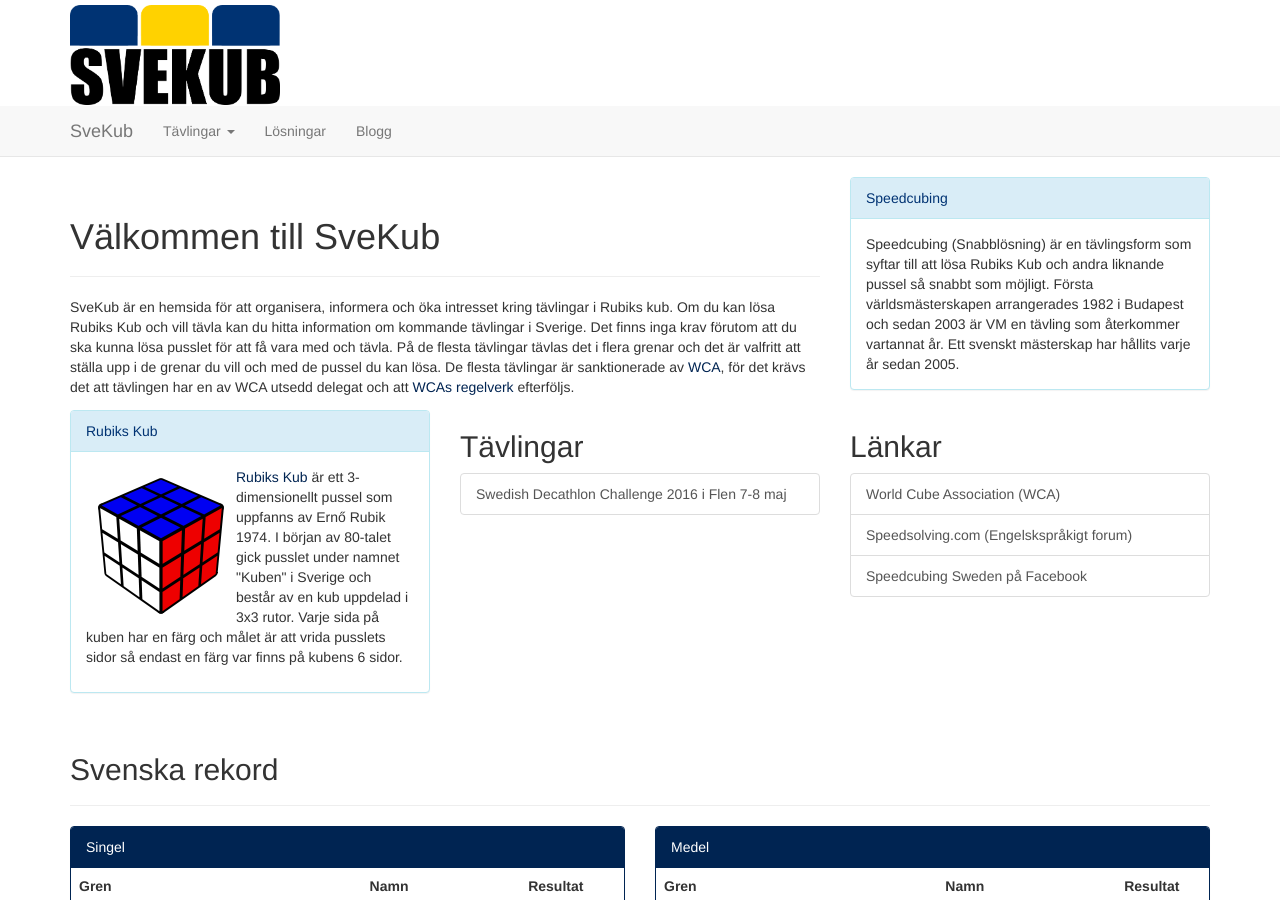
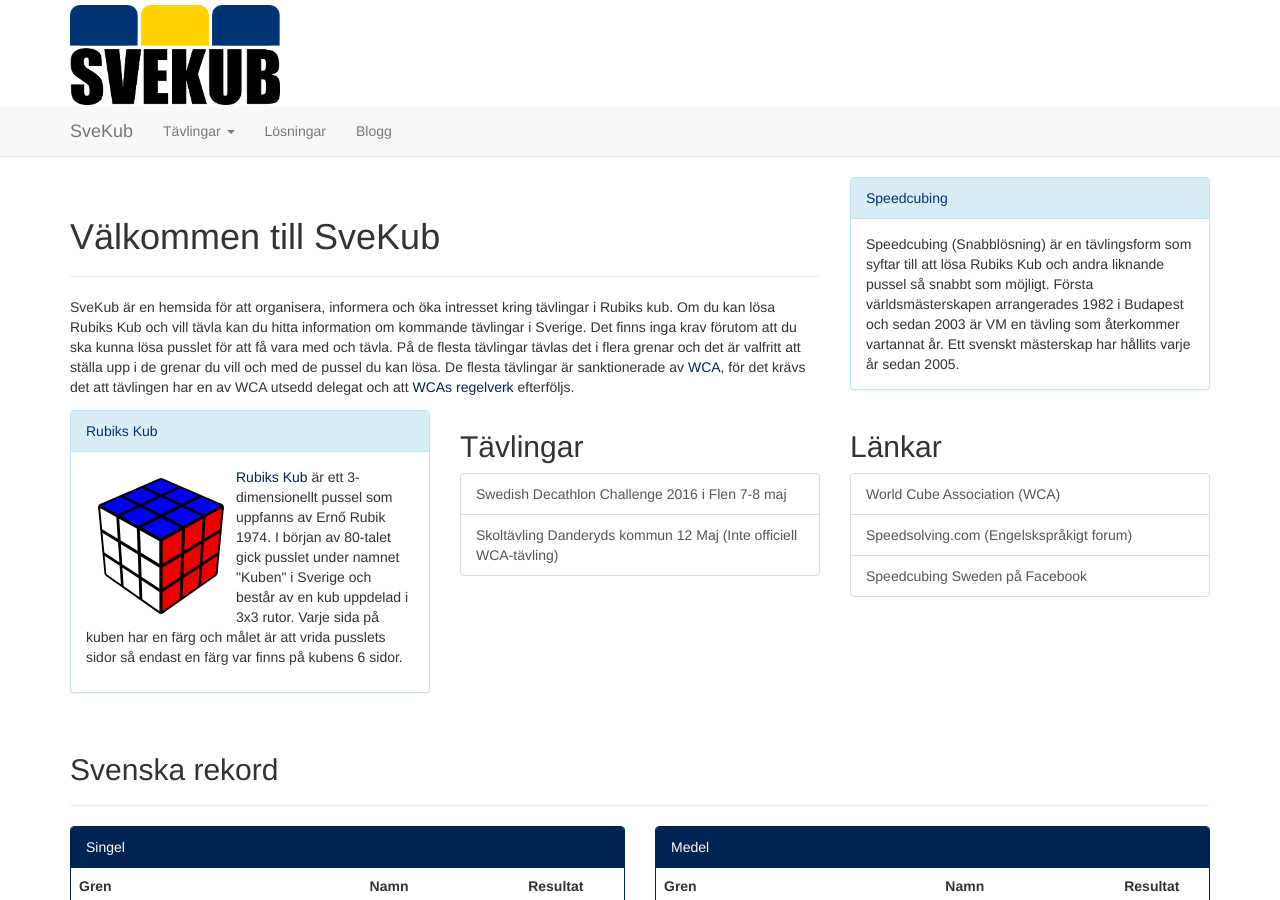
Before and after one commit to SveKub/SveKubOldSite, a Jekyll site: the page built from index.html, in a window 1280 px wide and 900 px high. Built offline with Jekyll 4.4.1, drawn with Linux system fonts in a browser that asks for light colours; nearby versions of some CDN libraries.

Commit message:
Update index.html

```diff
--- a/index.html
+++ b/index.html
@@ -44,6 +44,7 @@
             <h2>Tävlingar</h2>
             <div class="list-group">
                 <a class="list-group-item" target="_blank" href="https://www.worldcubeassociation.org/results/c.php?i=SwedishDecathlonChallenge2016">Swedish Decathlon Challenge 2016 i Flen 7-8 maj</a>
+                <a class="list-group-item" tarket="_blank" href="http://www.elevverket.se/contact_144.html">Skoltävling Danderyds kommun 12 Maj (Inte officiell WCA-tävling)</a>
             </div>
         </div>
         <div class="col-md-4">
```
